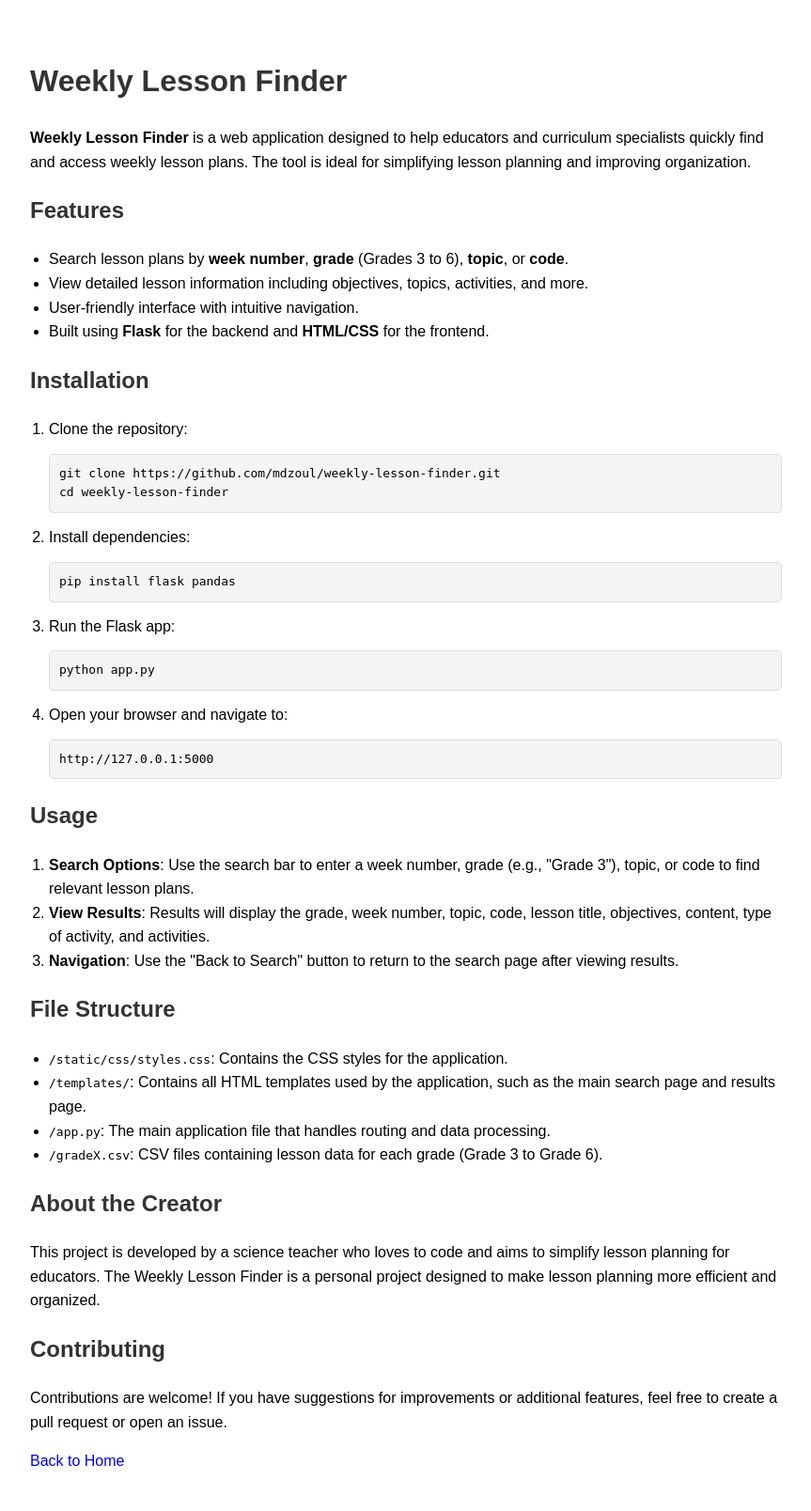
After one commit to mdzoul/Weekly-Lesson-Finder, a Flask app: page /readme in a window 1280 px wide. The commit adds this page. Shown: the whole page at 94% size, without its empty margins (208-1071 px from the left). Run offline with Flask 3, Linux system fonts and the light colour scheme; parts of the project's set-up code (start-up, migrations or seed data) failed here and were passed over.

Commit message:
Update README and simplify search functionality
- Updated the README file with revised content, including installation steps, usage, and file structure.
- Simplified the search functionality by combining all four search parameters (week, grade, topic, and code) into a single search bar.
- Added a new dedicated "About Page" linked from the index.html to display the README content.
- Updated index.html with an "About the Creator" section and a link to the newly created About Page.
- Improved maintainability of the file structure description by generalizing the templates folder reference.

```diff
--- a/app.py
+++ b/app.py
@@ -15,50 +15,98 @@ grade_data = {
 def home():
     return render_template('index.html')
 
+@app.route('/readme')
+def readme():
+    return render_template('README.html')
+
 @app.route('/search', methods=['GET'])
 def search():
-    week = request.args.get('week')
-    grade = request.args.get('grade')
-    topic = request.args.get('topic')
-    code = request.args.get('code')
+    # week = request.args.get('week')
+    # grade = request.args.get('grade')
+    # topic = request.args.get('topic')
+    # code = request.args.get('code')
 
 
-    if not (week or grade or topic or code):
-        return "Error: Please provide either a week, a grade, a topic or a code to search.", 400
+    # if not (week or grade or topic or code):
+    #     return "Error: Please provide either a week, a grade, a topic or a code to search.", 400
+
+    # results = []
+
+    # if week:
+    #     try:
+    #         week = int(week)
+    #         for grade_name, data in grade_data.items():
+    #             week_data = data[data['Week Number'] == week].to_dict('records')
+    #             results.extend([{**row, 'Grade': grade_name} for row in week_data])
+    #     except ValueError:
+    #         return "Error: Week must be a valid number.", 400
+
+    # elif grade:
+    #     try:
+    #         grade = int(grade)
+    #         data = grade_data.get(f'Grade {grade}')
+    #         if data is not None:
+    #             results = [{**row, 'Grade': f'Grade {grade}'} for row in data.to_dict('records')]
+    #         else:
+    #             return f"Error: No data found for Grade {grade}.", 404
+    #     except ValueError:
+    #         return "Error: Grade must be a valid number.", 400
+
+    # elif topic:
+    #     for grade_name, data in grade_data.items():
+    #         topic_data = data[data['Topic'].str.contains(topic, case=False, na=False)].to_dict('records')
+    #         results.extend([{**row, 'Grade': grade_name} for row in topic_data])
+
+    # elif code:
+    #     for grade_name, data in grade_data.items():
+    #         code_data = data[data['Code'].fillna('').str.contains(code, case=False)].to_dict('records')
+    #         results.extend([{**row, 'Grade': grade_name} for row in code_data])
+
+    # if not results:
+    #     return "No matching records found.", 404
+
+    # return render_template('results.html', results=results)
+
+    # Determine the type of input
+
+    query = request.args.get('query', '').strip()  # Get the input from the single search bar
+
+    if not query:
+        return "Error: Please provide a search input.", 400
 
     results = []
-    if week:
-        try:
-            week = int(week)
-            for grade_name, data in grade_data.items():
-                week_data = data[data['Week Number'] == week].to_dict('records')
-                results.extend([{**row, 'Grade': grade_name} for row in week_data])
-        except ValueError:
-            return "Error: Week must be a valid number.", 400
 
-    elif grade:
-        try:
-            grade = int(grade)
-            data = grade_data.get(f'Grade {grade}')
-            if data is not None:
-                results = [{**row, 'Grade': f'Grade {grade}'} for row in data.to_dict('records')]
-            else:
-                return f"Error: No data found for Grade {grade}.", 404
-        except ValueError:
-            return "Error: Grade must be a valid number.", 400
+    if query.isdigit():
+        # If it's numeric, treat it as a week number
+        week = int(query)
+        for grade_name, data in grade_data.items():
+            week_data = data[data['Week Number'] == week].to_dict('records')
+            results.extend([{**row, 'Grade': grade_name} for row in week_data])
 
-    elif topic:
+    elif query.lower().startswith('grade'):
+        # If it starts with "Grade", treat it as a grade
+        grade = query.title()  # Format to "Grade X"
+        data = grade_data.get(grade)
+        if data is not None:
+            results = [{**row, 'Grade': grade} for row in data.to_dict('records')]
+        else:
+            return f"Error: No data found for {grade}.", 404
+
+    elif any('Code' in df.columns and query in df['Code'].fillna('').values for df in grade_data.values()):
+        # If it matches a code, search for it in the 'Code' column
         for grade_name, data in grade_data.items():
-            topic_data = data[data['Topic'].str.contains(topic, case=False, na=False)].to_dict('records')
-            results.extend([{**row, 'Grade': grade_name} for row in topic_data])
-
-    elif code:
-        for grade_name, data in grade_data.items():
-            code_data = data[data['Code'].fillna('').str.contains(code, case=False)].to_dict('records')
+            code_data = data[data['Code'].fillna('').str.contains(query, case=False)].to_dict('records')
             results.extend([{**row, 'Grade': grade_name} for row in code_data])
 
+    else:
+        # Otherwise, treat it as a topic
+        for grade_name, data in grade_data.items():
+            if 'Topic' in data.columns:
+                topic_data = data[data['Topic'].str.contains(query, case=False, na=False)].to_dict('records')
+                results.extend([{**row, 'Grade': grade_name} for row in topic_data])
+
     if not results:
-        return "No matching records found.", 404
+        return "Error: No matching records found.", 404
 
     return render_template('results.html', results=results)
 
--- a/static/css/styles.css
+++ b/static/css/styles.css
@@ -1,6 +1,30 @@
 body {
     font-family: Arial, sans-serif;
     line-height: 1.6;
+    max-width: 800px;
+    margin: 20px auto;
+    padding: 20px;
+}
+h1, h2 {
+    color: #333;
+}
+pre {
+    background-color: #f4f4f4;
+    padding: 10px;
+    border: 1px solid #ddd;
+    border-radius: 5px;
+    overflow-x: auto;
+}
+ul, ol {
+    margin: 0;
+    padding-left: 20px;
+}
+a {
+    text-decoration: none;
+    color: blue;
+}
+a:hover {
+    text-decoration: underline;
 }
 
 .container {
@@ -46,6 +70,14 @@ body {
     background-color: #0056b3;
 }
 
+.about-section {
+    max-width: 800px;
+    margin: 20px auto;
+    padding: 20px;
+    border: 1px solid #ddd;
+    border-radius: 5px;
+}
+
 hr.dotted {
     border: none;
     border-top: 3px dotted #bbb;
--- /dev/null
+++ b/templates/README.html
@@ -0,0 +1,61 @@
+<!DOCTYPE html>
+<html lang="en">
+<head>
+    <meta charset="UTF-8">
+    <meta name="viewport" content="width=device-width, initial-scale=1.0">
+    <title>About Weekly Lesson Finder</title>
+    <link rel="stylesheet" href="/static/css/styles.css">
+</head>
+<body>
+    <h1>Weekly Lesson Finder</h1>
+    <p><strong>Weekly Lesson Finder</strong> is a web application designed to help educators and curriculum specialists quickly find and access weekly lesson plans. The tool is ideal for simplifying lesson planning and improving organization.</p>
+
+    <h2>Features</h2>
+    <ul>
+        <li>Search lesson plans by <strong>week number</strong>, <strong>grade</strong> (Grades 3 to 6), <strong>topic</strong>, or <strong>code</strong>.</li>
+        <li>View detailed lesson information including objectives, topics, activities, and more.</li>
+        <li>User-friendly interface with intuitive navigation.</li>
+        <li>Built using <strong>Flask</strong> for the backend and <strong>HTML/CSS</strong> for the frontend.</li>
+    </ul>
+
+    <h2>Installation</h2>
+    <ol>
+        <li>Clone the repository:
+            <pre>git clone https://github.com/mdzoul/weekly-lesson-finder.git
+cd weekly-lesson-finder</pre>
+        </li>
+        <li>Install dependencies:
+            <pre>pip install flask pandas</pre>
+        </li>
+        <li>Run the Flask app:
+            <pre>python app.py</pre>
+        </li>
+        <li>Open your browser and navigate to:
+            <pre>http://127.0.0.1:5000</pre>
+        </li>
+    </ol>
+
+    <h2>Usage</h2>
+    <ol>
+        <li><strong>Search Options</strong>: Use the search bar to enter a week number, grade (e.g., "Grade 3"), topic, or code to find relevant lesson plans.</li>
+        <li><strong>View Results</strong>: Results will display the grade, week number, topic, code, lesson title, objectives, content, type of activity, and activities.</li>
+        <li><strong>Navigation</strong>: Use the "Back to Search" button to return to the search page after viewing results.</li>
+    </ol>
+
+    <h2>File Structure</h2>
+    <ul>
+        <li><code>/static/css/styles.css</code>: Contains the CSS styles for the application.</li>
+        <li><code>/templates/</code>: Contains all HTML templates used by the application, such as the main search page and results page.</li>
+        <li><code>/app.py</code>: The main application file that handles routing and data processing.</li>
+        <li><code>/gradeX.csv</code>: CSV files containing lesson data for each grade (Grade 3 to Grade 6).</li>
+    </ul>
+
+    <h2>About the Creator</h2>
+    <p>This project is developed by a science teacher who loves to code and aims to simplify lesson planning for educators. The Weekly Lesson Finder is a personal project designed to make lesson planning more efficient and organized.</p>
+
+    <h2>Contributing</h2>
+    <p>Contributions are welcome! If you have suggestions for improvements or additional features, feel free to create a pull request or open an issue.</p>
+
+    <a href="/">Back to Home</a>
+</body>
+</html>
```
Also changed, not shown: templates/index.html (+10 -10 lines), README.md.
